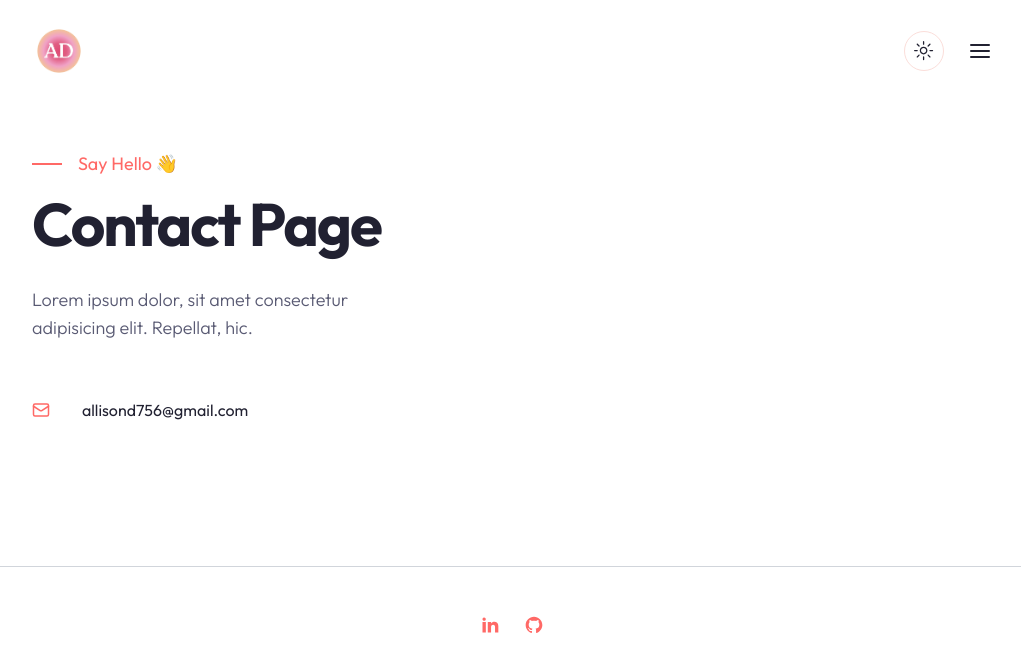
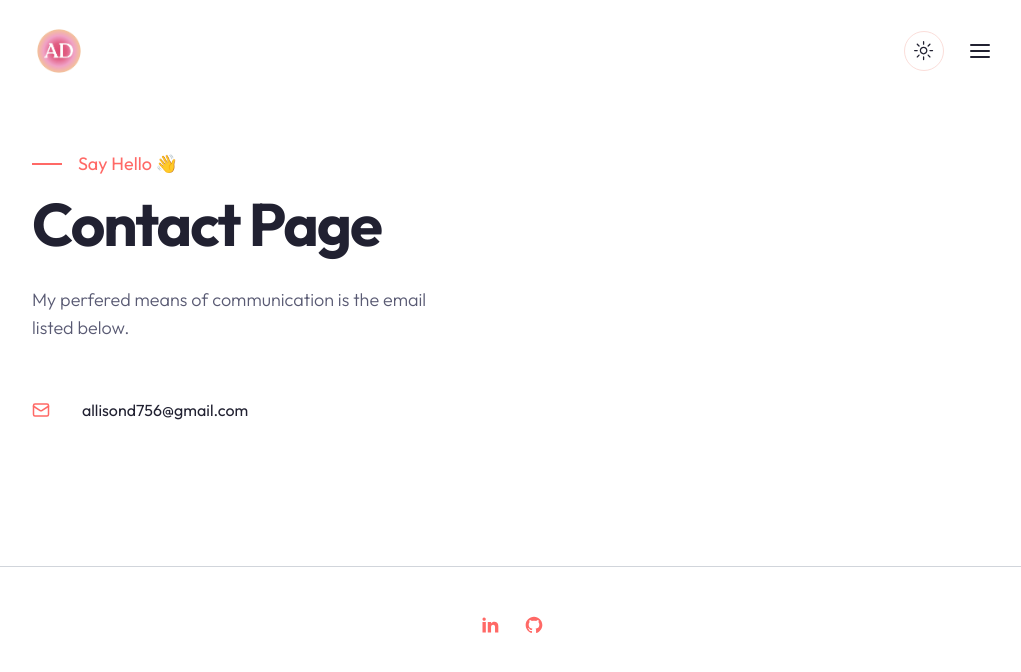
Before and after one commit to allisond756/Portfolio-Website-2.0, a Next.js app: page /contact in a window 1280 px wide. Shown: the top 672 px of the page, without its empty margins (128-1149 px from the left). Built offline with nearby package versions, Linux system fonts and the light colour scheme.

Commit message:
remove lorem

```diff
--- a/app/contact/page.jsx
+++ b/app/contact/page.jsx
@@ -14,7 +14,7 @@ const Contact = () => {
             </div>
             <h1 className="h1 max-w-md mb-8">Contact Page</h1>
             <p className="subtitle max-w-[400px]">
-              Lorem ipsum dolor, sit amet consectetur adipisicing elit. Repellat, hic.
+              My perfered means of communication is the email listed below.
             </p>
           </div>
           {/** illustration */}
```
